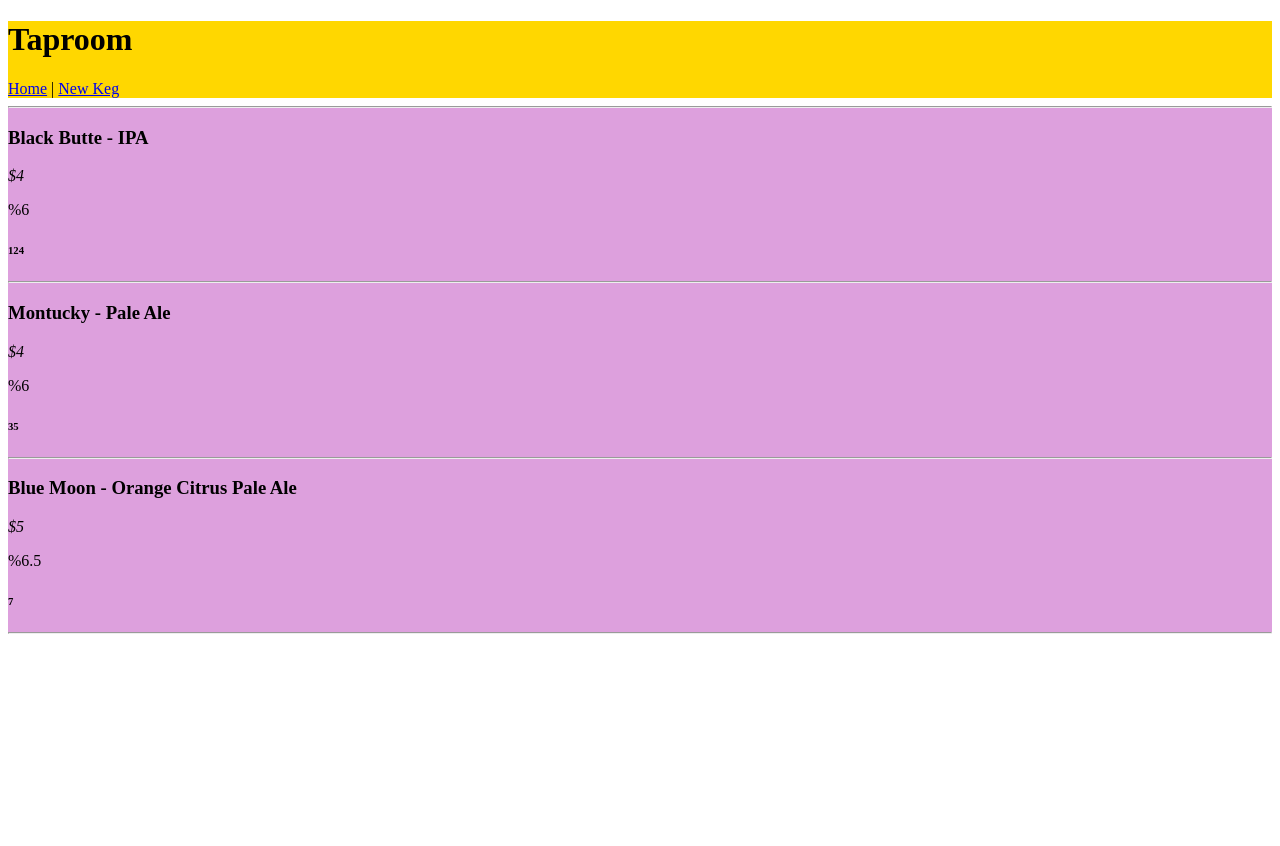
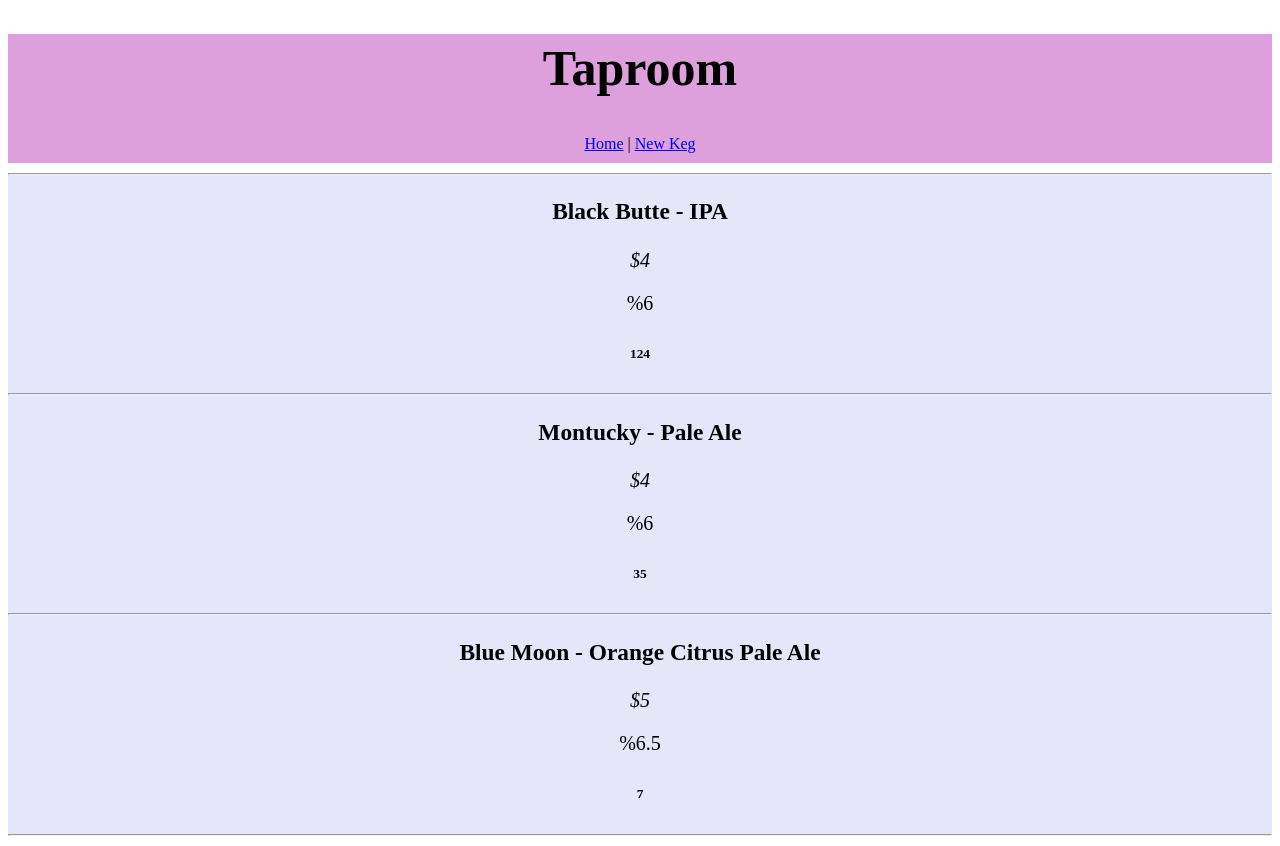
Before and after one commit to MagpieMortician/BeardsTaproom, a React app: page /#/ in a window 1280 px wide. Before the commit the page ends 800 px from the top, so only its background shows below. Built offline with nearby package versions, Linux system fonts and the light colour scheme.

Commit message:
add a last bit of styling

```diff
--- a/src/components/Header.jsx
+++ b/src/components/Header.jsx
@@ -6,12 +6,19 @@
 
 function Header() {
   var styling = {
-    backgroundColor: 'gold',
-    fontFamily: 'cursive'
+    backgroundColor: 'plum',
+    fontFamily: 'cursive',
+    textAlign: 'center',
+    paddingBottom: '10px'
   };
+  var titleTop = {
+    padding: '5px',
+    fontSize: '50px'
+
+  }
   return (
     <div style={styling}>
-      <h1>Taproom</h1>
+      <h1 style={titleTop}>Taproom</h1>
       <Link to="/">Home</Link> | <Link to="/newkeg">New Keg</Link>
     </div>
   );
--- a/src/components/KegList.jsx
+++ b/src/components/KegList.jsx
@@ -31,7 +31,9 @@
 
 function KegList(){
   var colorizing = {
-    backgroundColor: 'plum'
+    backgroundColor: 'lavender',
+    textAlign: 'center',
+    fontSize: '20px'
   };
   return (
     <div style={colorizing}>
--- a/src/components/NewKegForm.jsx
+++ b/src/components/NewKegForm.jsx
@@ -1,4 +1,8 @@
 /* eslint-disable linebreak-style */
+/* eslint-disable react/jsx-indent */
+/* eslint-disable react/jsx-indent-props */
+/* eslint-disable indent */
+
 import React from 'react';
 
 function NewKegForm(){
--- a/src/index.jsx
+++ b/src/index.jsx
@@ -1,4 +1,7 @@
 /* eslint-disable linebreak-style */
+/* eslint-disable react/jsx-indent */
+/* eslint-disable indent */
+
 import React from 'react';
 import ReactDOM from 'react-dom';
 import App from './components/App';
```
Also changed, not shown: src/assets/img/beer.jpg (deleted).
